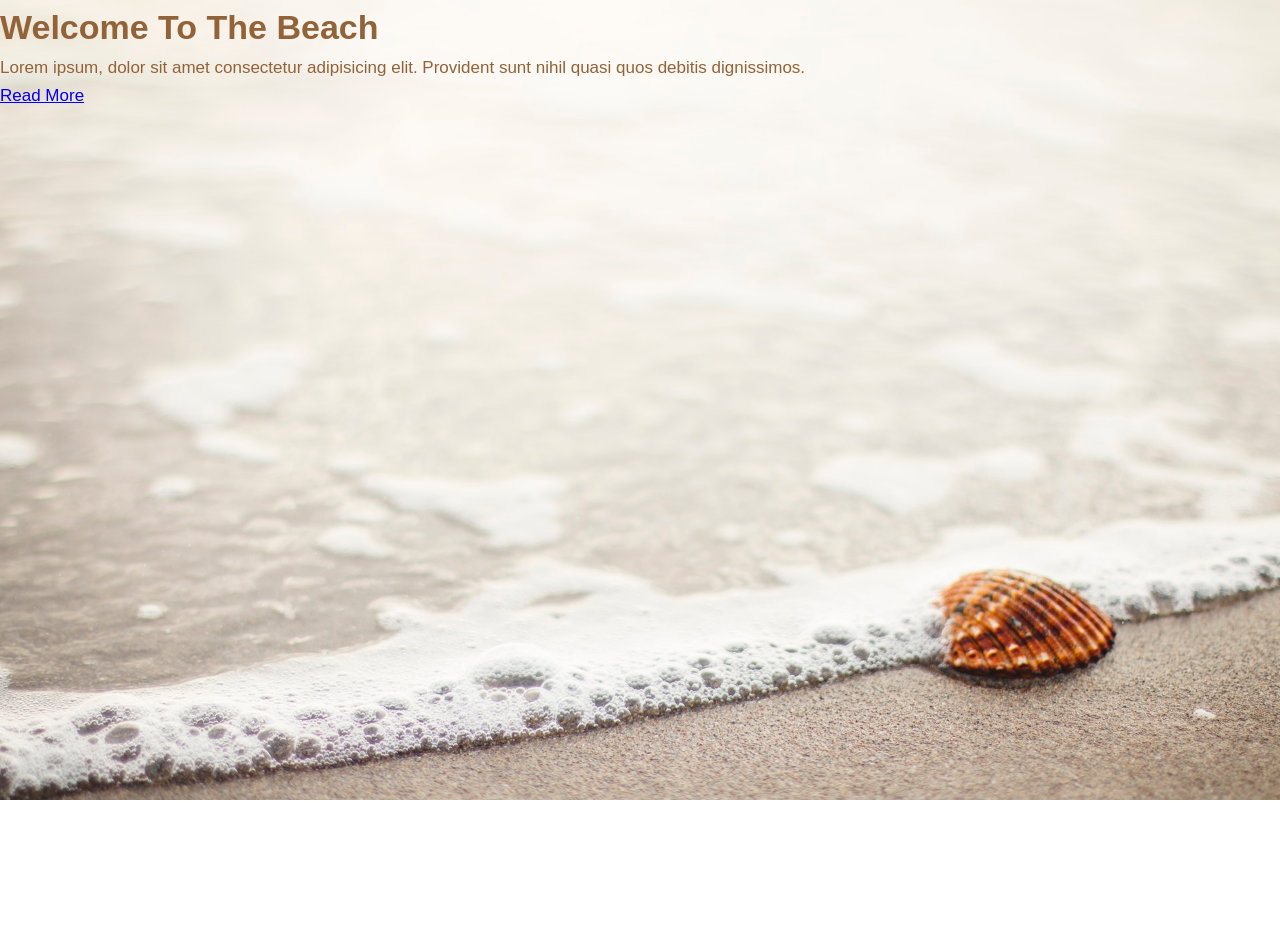
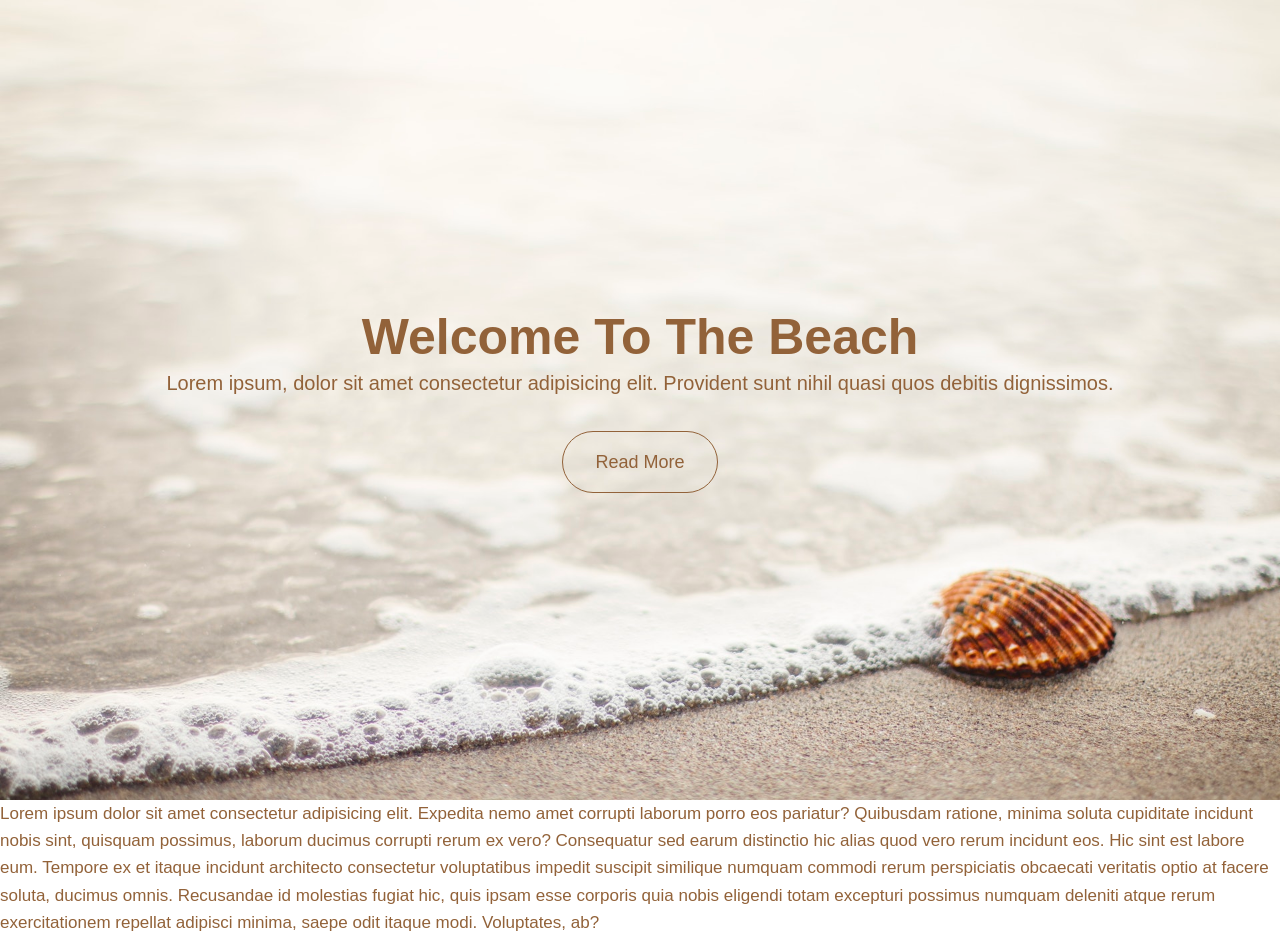
Before and after one commit to MhmodTayel/Fullscreen-Landing-Page, a plain HTML site: page index.html in a window 1280 px wide. Before the commit the page ends 800 px from the top, so only its background shows below. Drawn offline with Linux system fonts and the light colour scheme.

Commit message:
done with header

```diff
--- a/css/style.css
+++ b/css/style.css
@@ -17,4 +17,36 @@ body {
   background-repeat: no-repeat;
   background-position: center;
   background-size: cover;
+  display: flex;
+  justify-content: center;
+  align-items: center;
+  text-align: center;
+  flex-direction: column;
 }
+
+#showcase h1 {
+  font-size: 50px;
+  line-height: 1.2;
+}
+
+#showcase p {
+  margin-bottom: 1rem;
+  font-size: 20px;
+}
+
+.btn {
+  text-decoration: none;
+  padding: 1rem 2rem;
+  color: #926239;
+
+  margin-top: 1rem;
+  border: #926239 1px solid;
+  border-radius: 100px;
+  font-size: 18px;
+  transition: all 0.2s;
+}
+
+.btn:hover {
+  background-color: #926239;
+  color: #fff;
+}
--- a/index.html
+++ b/index.html
@@ -15,5 +15,10 @@
       </p>
       <a href="#" class="btn">Read More</a>
     </header>
+
+    <section id="section-a">
+      <p>Lorem ipsum dolor sit amet consectetur adipisicing elit. Expedita nemo amet corrupti laborum porro eos pariatur? Quibusdam ratione, minima soluta cupiditate incidunt nobis sint, quisquam possimus, laborum ducimus corrupti rerum ex vero? Consequatur sed earum distinctio hic alias quod vero rerum incidunt eos. Hic sint est labore eum. Tempore ex et itaque incidunt architecto consectetur voluptatibus impedit suscipit similique numquam commodi rerum perspiciatis obcaecati veritatis optio at facere soluta, ducimus omnis. Recusandae id molestias fugiat hic, quis ipsam esse corporis quia nobis eligendi totam excepturi possimus numquam deleniti atque rerum exercitationem repellat adipisci minima, saepe odit itaque modi. Voluptates, ab?</p>
+
+    </section>
   </body>
 </html>
```
